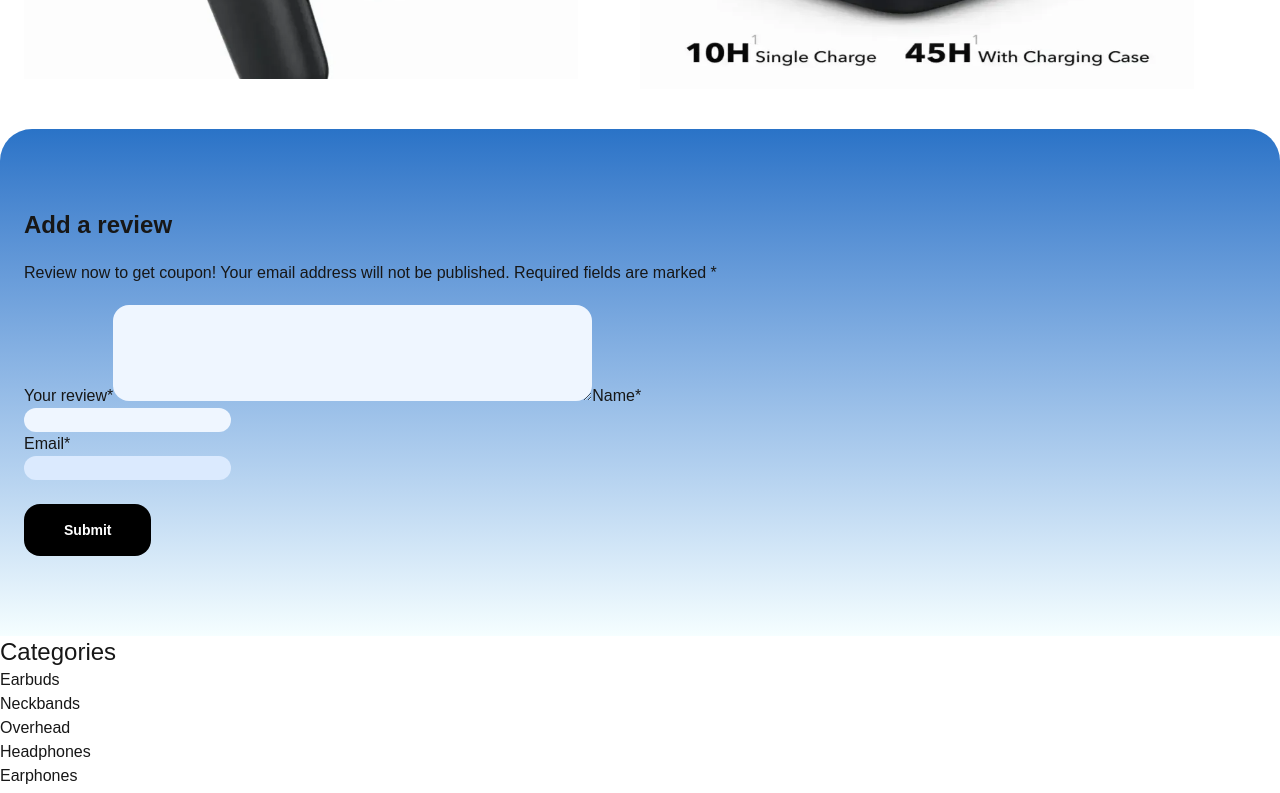
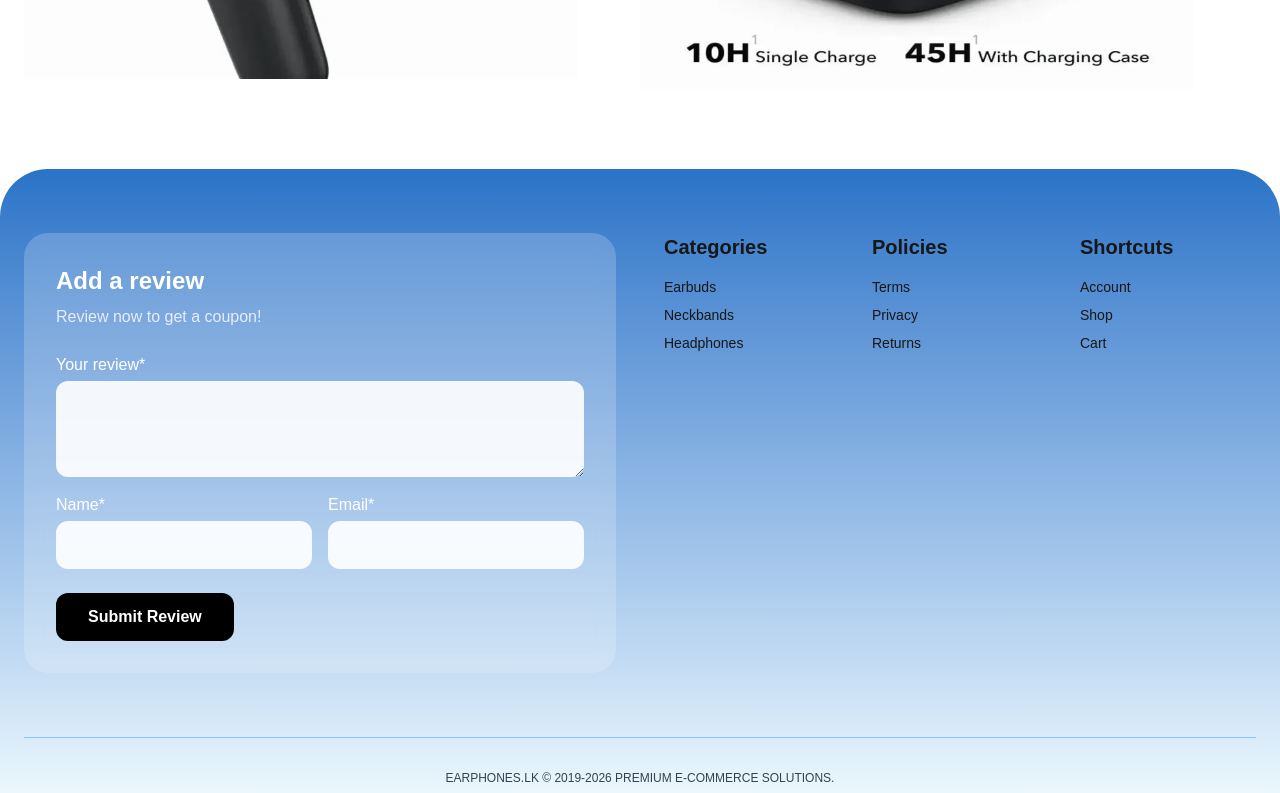
Before and after one commit to redlybastian/landing_page_anker-r50i, a Next.js app: page / in a window 1280 px wide. Shown: the part 1900-2693 px from the top of the page. Built offline with nearby package versions, Linux system fonts and the light colour scheme.

Commit message:
footer change.

```diff
--- a/app/page.tsx
+++ b/app/page.tsx
@@ -131,7 +131,7 @@ export default function Home() {
         </section>
       </main>
 
-      <footer>
+      {/* <footer>
         <div className="mt-10 - rounded-tl-4xl rounded-tr-4xl bg-gradient-to-b from-[#2A73C7] to-[#F5FEFF] py-20 px-6 ">
           <div>
             <h5 className="mb-5 text-2xl font-bold">Add a review</h5>
@@ -179,6 +179,72 @@ export default function Home() {
           </ul>
         </div>
         <p>EARPHONES.LK © 2019-2026 PREMIUM E-COMMERCE SOLUTIONS.</p>
+      </footer> */}
+      <footer className="mt-20 rounded-t-[3rem] bg-gradient-to-b from-[#2A73C7] to-[#F5FEFF] pt-16 pb-10 px-6">
+        <div className="max-w-7xl mx-auto">
+          {/* Top Section: Form + Links */}
+          <div className="grid grid-cols-1 lg:grid-cols-2 gap-12">
+
+            {/* Review Form */}
+            <div className="bg-white/20 p-8 rounded-3xl backdrop-blur-sm">
+              <h5 className="text-2xl font-bold text-white mb-2">Add a review</h5>
+              <p className="text-white/80 mb-6">Review now to get a coupon!</p>
+
+              <form className="flex flex-col gap-4">
+                <div className="flex flex-col">
+                  <label className="text-white font-medium mb-1">Your review*</label>
+                  <textarea className="p-3 bg-white/90 rounded-xl focus:ring-2 focus:ring-blue-400 outline-none" rows={3}></textarea>
+                </div>
+
+                <div className="grid grid-cols-1 md:grid-cols-2 gap-4">
+                  <div className="flex flex-col">
+                    <label className="text-white font-medium mb-1">Name*</label>
+                    <input className="p-3 bg-white/90 rounded-xl outline-none" type="text" />
+                  </div>
+                  <div className="flex flex-col">
+                    <label className="text-white font-medium mb-1">Email*</label>
+                    <input className="p-3 bg-white/90 rounded-xl outline-none" type="email" />
+                  </div>
+                </div>
+
+                <button className="mt-2 px-8 py-3 bg-black text-white rounded-xl font-bold self-start hover:bg-gray-800 transition-colors">Submit Review</button>
+              </form>
+            </div>
+
+            {/* Links Grid */}
+            <div className="grid grid-cols-2 md:grid-cols-3 gap-8">
+              <div>
+                <h5 className="text-xl font-bold mb-4">Categories</h5>
+                <ul className="space-y-2 text-sm">
+                  <li className="cursor-pointer hover:underline">Earbuds</li>
+                  <li className="cursor-pointer hover:underline">Neckbands</li>
+                  <li className="cursor-pointer hover:underline">Headphones</li>
+                </ul>
+              </div>
+              <div>
+                <h5 className="text-xl font-bold mb-4">Policies</h5>
+                <ul className="space-y-2 text-sm">
+                  <li className="cursor-pointer hover:underline">Terms</li>
+                  <li className="cursor-pointer hover:underline">Privacy</li>
+                  <li className="cursor-pointer hover:underline">Returns</li>
+                </ul>
+              </div>
+              <div>
+                <h5 className="text-xl font-bold mb-4">Shortcuts</h5>
+                <ul className="space-y-2 text-sm">
+                  <li className="cursor-pointer hover:underline">Account</li>
+                  <li className="cursor-pointer hover:underline">Shop</li>
+                  <li className="cursor-pointer hover:underline">Cart</li>
+                </ul>
+              </div>
+            </div>
+          </div>
+
+          {/* Copyright */}
+          <div className="mt-16 pt-8 border-t border-blue-300 text-center">
+            <p className="text-xs font-medium text-gray-700">EARPHONES.LK © 2019-2026 PREMIUM E-COMMERCE SOLUTIONS.</p>
+          </div>
+        </div>
       </footer>
     </>
   );
```
